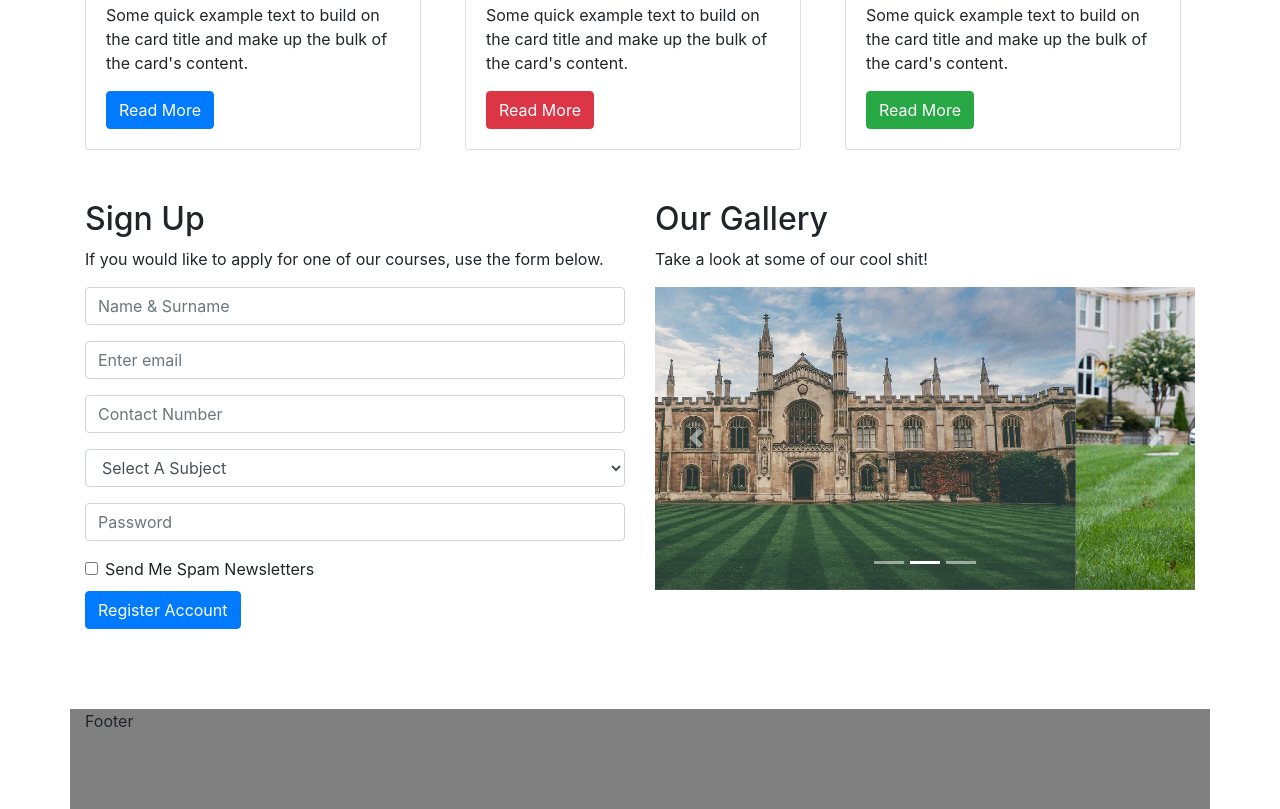
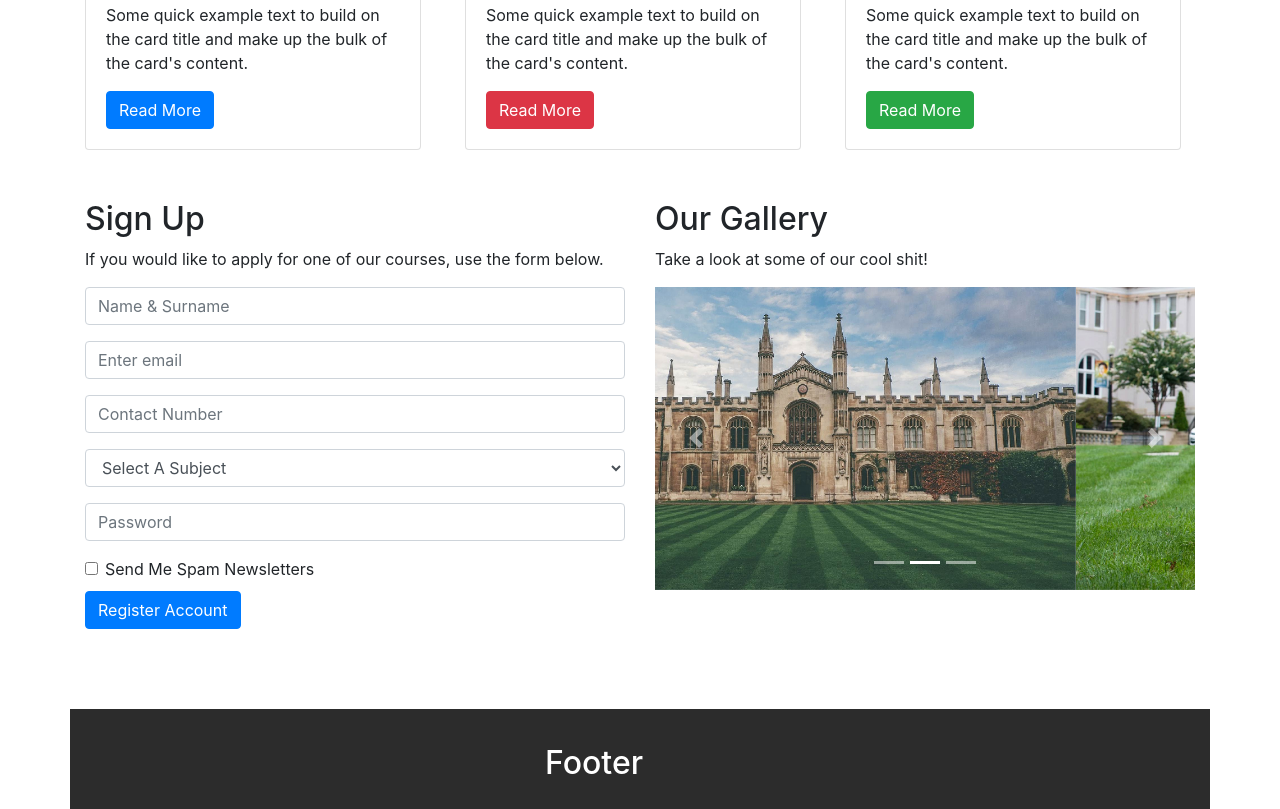
Before and after one commit to MA53GO/Term-Two-Assessment-One, a plain HTML site: page index.html in a window 1280 px wide. Shown: the part 745-1554 px from the top of the page. Drawn offline with nearby package versions, Linux system fonts and the light colour scheme.

Commit message:
progress
progress

```diff
--- a/index.html
+++ b/index.html
@@ -185,11 +185,11 @@
 
       </div>
 
-      <footer style=" width: 100rem; height: 100px; background-color: gray;">
-        <div class="container">
+      <footer style=" width: 100rem; height: 100px; background-color: rgb(44, 44, 44); color: white;">
+        <div class="container-fluid">
             <div class="row">
                 <div class="col-12">
-                    Footer
+                    <h2 style="margin-top: 35px; margin-left: 460px;">Footer</h2>
                 </div>
             </div>
         </div>
```
